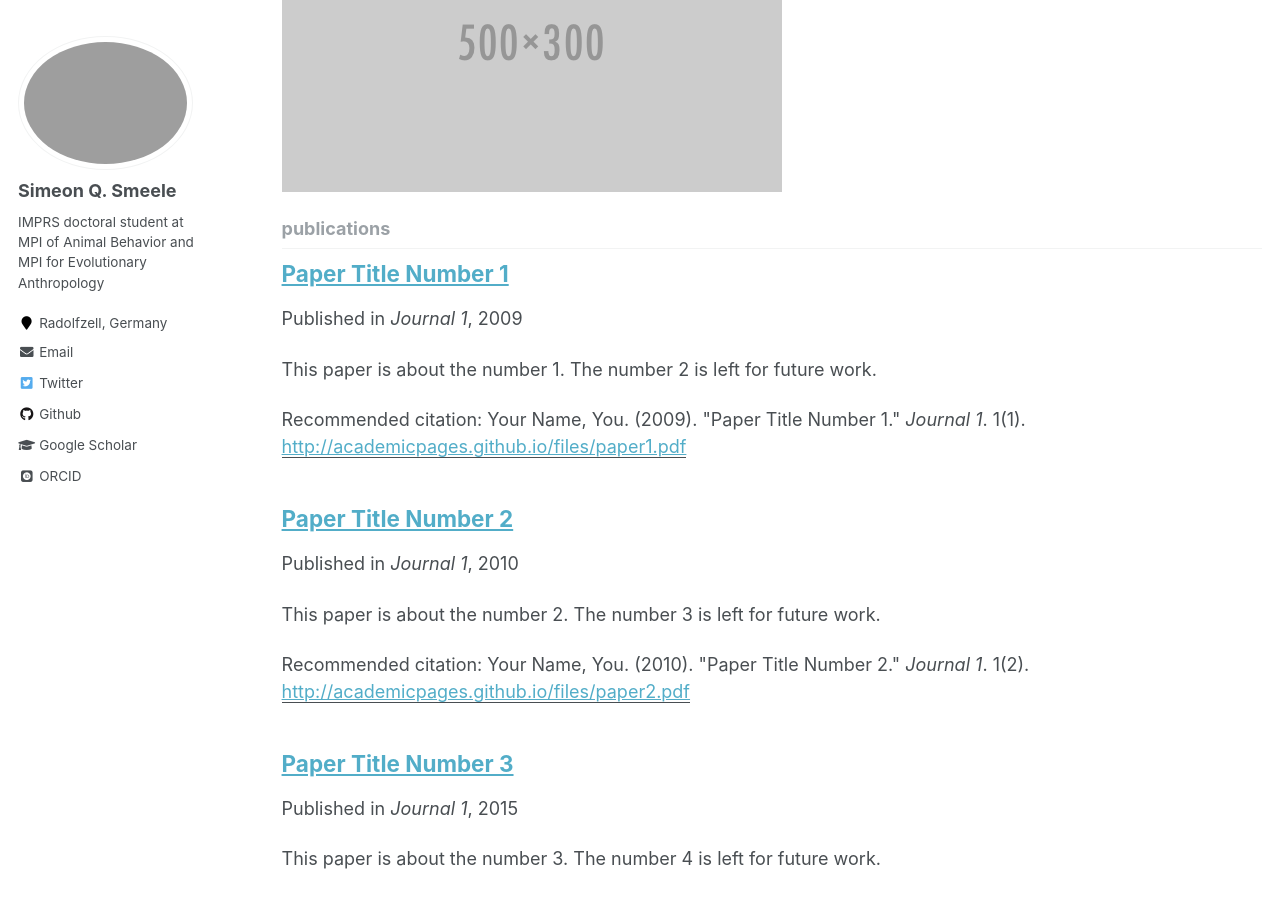
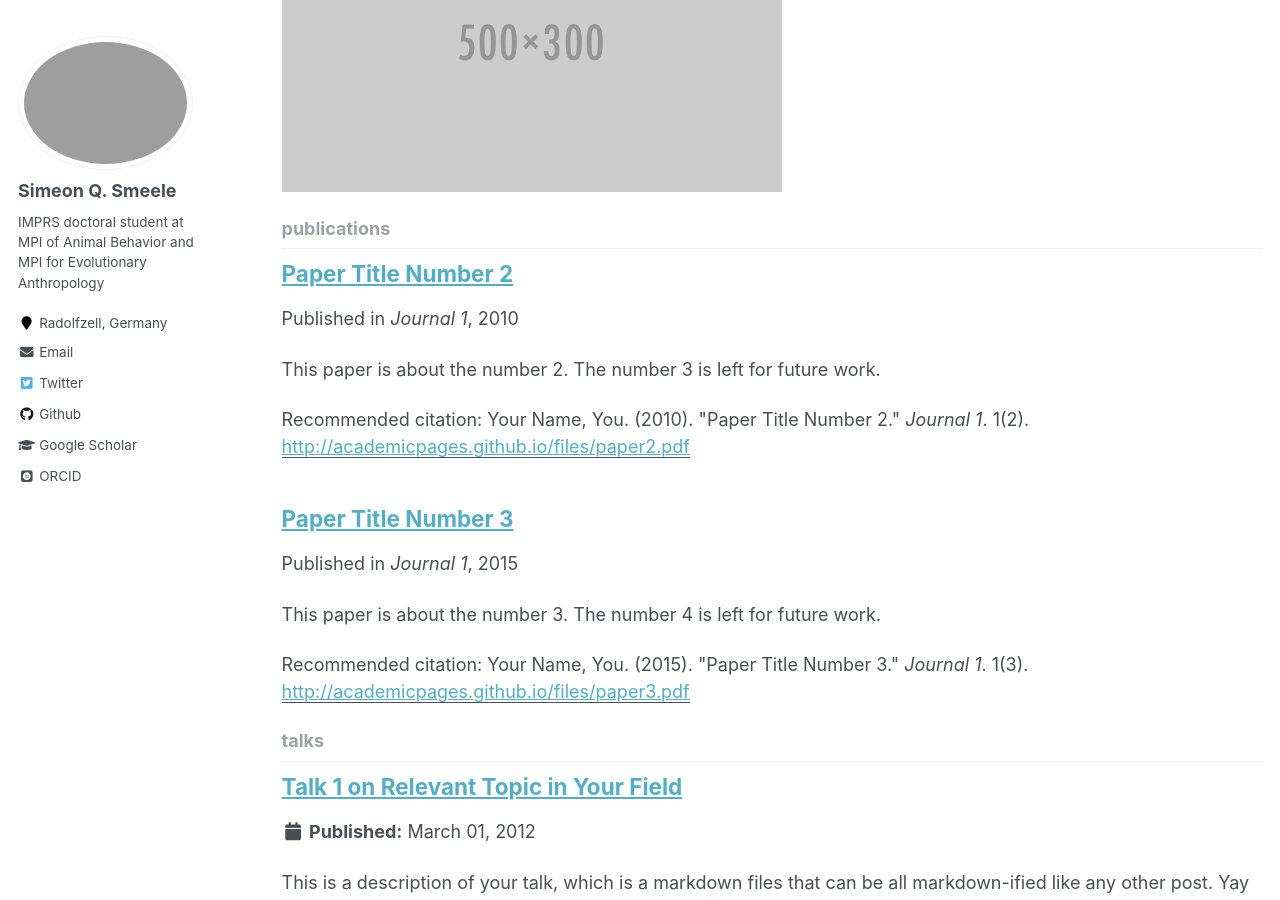
Before and after one commit to simeonqs/simeonqs.github.io, a Jekyll site: the page built from _pages/collection-archive.html, in a window 1280 px wide and 900 px high, scrolled down 912 px. Built offline with Jekyll 4.4.1, drawn with Linux system fonts in a browser that asks for light colours; some web fonts are replaced; a file with an impossible date is left out.

```diff
--- a/_publications/2009-10-01-paper-title-number-1.md
+++ /dev/null
@@ -1,15 +0,0 @@
----
-title: "Paper Title Number 1"
-collection: publications
-permalink: /publication/2009-10-01-paper-title-number-1
-excerpt: 'This paper is about the number 1. The number 2 is left for future work.'
-date: 2009-10-01
-venue: 'Journal 1'
-paperurl: 'http://academicpages.github.io/files/paper1.pdf'
-citation: 'Your Name, You. (2009). &quot;Paper Title Number 1.&quot; <i>Journal 1</i>. 1(1).'
----
-This paper is about the number 1. The number 2 is left for future work.
-
-[Download paper here](http://academicpages.github.io/files/paper1.pdf)
-
-Recommended citation: Your Name, You. (2009). "Paper Title Number 1." <i>Journal 1</i>. 1(1).
```
Also changed, not shown: _pages/publications.md (+12 -4 lines), _publications/2021_cantor_royal_b.md (added, +15 -0 lines).
